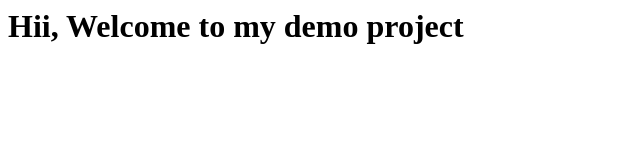
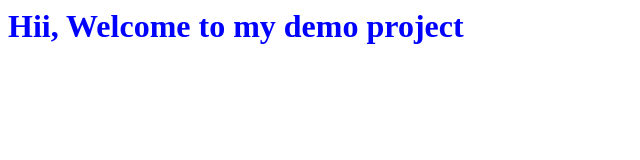
Before and after one commit to ersanjaysah/demo, a plain HTML site: page index.html in a window 1280 px wide. Shown: the whole page, without its empty margins (0-640 px from the left). Drawn offline with Linux system fonts and the light colour scheme.

Commit message:
Update index.html

```diff
--- a/index.html
+++ b/index.html
@@ -1 +1 @@
-<h1> Hii, Welcome to my demo project </h1>
+<h1 style="color:blue;"> Hii, Welcome to my demo project </h1>
```
